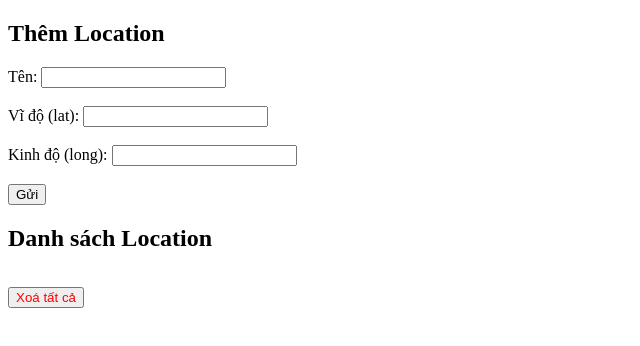
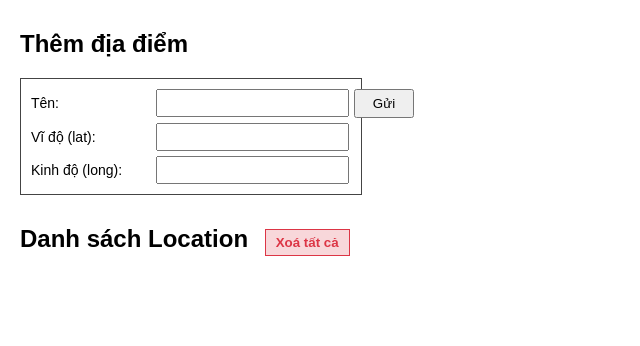
Before and after one commit to yisika123rr/btiot1, a website: page public/index.html in a window 1280 px wide. Shown: the whole page, without its empty margins (0-640 px from the left). Drawn offline with Linux system fonts and the light colour scheme; no server answers.

Commit message:
ver0.0.0.4

```diff
--- a/public/index.html
+++ b/public/index.html
@@ -3,25 +3,98 @@
 <head>
   <meta charset="UTF-8">
   <title>Quản lý Location</title>
+  <style>
+    body {
+      font-family: Arial, sans-serif;
+      margin: 20px;
+    }
+
+    h2 {
+      margin-top: 30px;
+    }
+
+    /* Form */
+    #locationForm {
+      border: 1px solid #444;
+      padding: 10px;
+      width: 320px;
+      display: grid;
+      grid-template-columns: 120px 1fr 60px;
+      grid-gap: 5px;
+      align-items: center;
+    }
+
+    #locationForm label {
+      grid-column: 1 / 2;
+      font-size: 14px;
+    }
+
+    #locationForm input {
+      grid-column: 2 / 3;
+      padding: 4px;
+      font-size: 14px;
+    }
+
+    #locationForm button {
+      grid-column: 3 / 4;
+      padding: 5px 10px;
+      cursor: pointer;
+    }
+
+    /* Danh sách */
+    #locationList {
+      list-style-type: disc;
+      margin-top: 10px;
+      padding-left: 20px;
+    }
+
+    #locationList li {
+      margin: 6px 0;
+    }
+
+    /* xoa id*/
+    #locationList button {
+      margin-left: 10px;
+      padding: 2px 6px;
+      font-size: 13px;
+      cursor: pointer;
+    }
+
+    /* xoa all */
+    #deleteAllBtn {
+      margin-left: 10px;
+      padding: 5px 10px;
+      background: #f8d7da;
+      border: 1px solid #dc3545;
+      color: #dc3545;
+      font-weight: bold;
+      cursor: pointer;
+    }
+  </style>
 </head>
 <body>
-  <h2>Thêm Location</h2>
+  <h2>Thêm địa điểm</h2>
   <form id="locationForm">
-    <label>Tên: <input type="text" id="name" required></label><br><br>
-    <label>Vĩ độ (lat): <input type="text" id="lat" required></label><br><br>
-    <label>Kinh độ (long): <input type="text" id="long" required></label><br><br>
+    <label for="name">Tên:</label>
+    <input type="text" id="name" required>
     <button type="submit">Gửi</button>
+
+    <label for="lat">Vĩ độ (lat):</label>
+    <input type="text" id="lat" required>
+
+    <label for="long">Kinh độ (long):</label>
+    <input type="text" id="long" required>
   </form>
 
-  <h2>Danh sách Location</h2>
+  <h2>
+    Danh sách Location
+    <button id="deleteAllBtn">Xoá tất cả</button>
+  </h2>
   <ul id="locationList"></ul>
-
-  <button id="deleteAllBtn" style="margin-top:15px; color:red;">Xoá tất cả</button>
 
   <script>
     const API_URL = "/api/location";
 
-    // Hàm load danh sách location
     async function loadLocations() {
       const res = await fetch(API_URL);
       const data = await res.json();
@@ -32,10 +105,8 @@
         const li = document.createElement("li");
         li.textContent = `${loc.name} - lat: ${loc.lat}, long: ${loc.long}`;
 
-        // nút xoá theo id
         const btn = document.createElement("button");
         btn.textContent = "Xoá";
-        btn.style.marginLeft = "10px";
         btn.onclick = async () => {
           await fetch(`${API_URL}/delete/${loc._id}`, { method: "DELETE" });
           loadLocations();
@@ -46,10 +117,8 @@
       });
     }
 
-    // Submit form -> POST location
     document.getElementById("locationForm").addEventListener("submit", async (e) => {
       e.preventDefault();
-
       const name = document.getElementById("name").value;
       const lat = document.getElementById("lat").value;
       const long = document.getElementById("long").value;
@@ -60,12 +129,10 @@
         body: JSON.stringify({ name, lat, long })
       });
 
-      // reset form
       e.target.reset();
       loadLocations();
     });
 
-    // Nút xoá tất cả
     document.getElementById("deleteAllBtn").addEventListener("click", async () => {
       if (confirm("Bạn có chắc muốn xoá toàn bộ?")) {
         await fetch(`${API_URL}/delete`, { method: "DELETE" });
@@ -73,7 +140,6 @@
       }
     });
 
-    // load danh sách khi mở web
     loadLocations();
   </script>
 </body>
```
